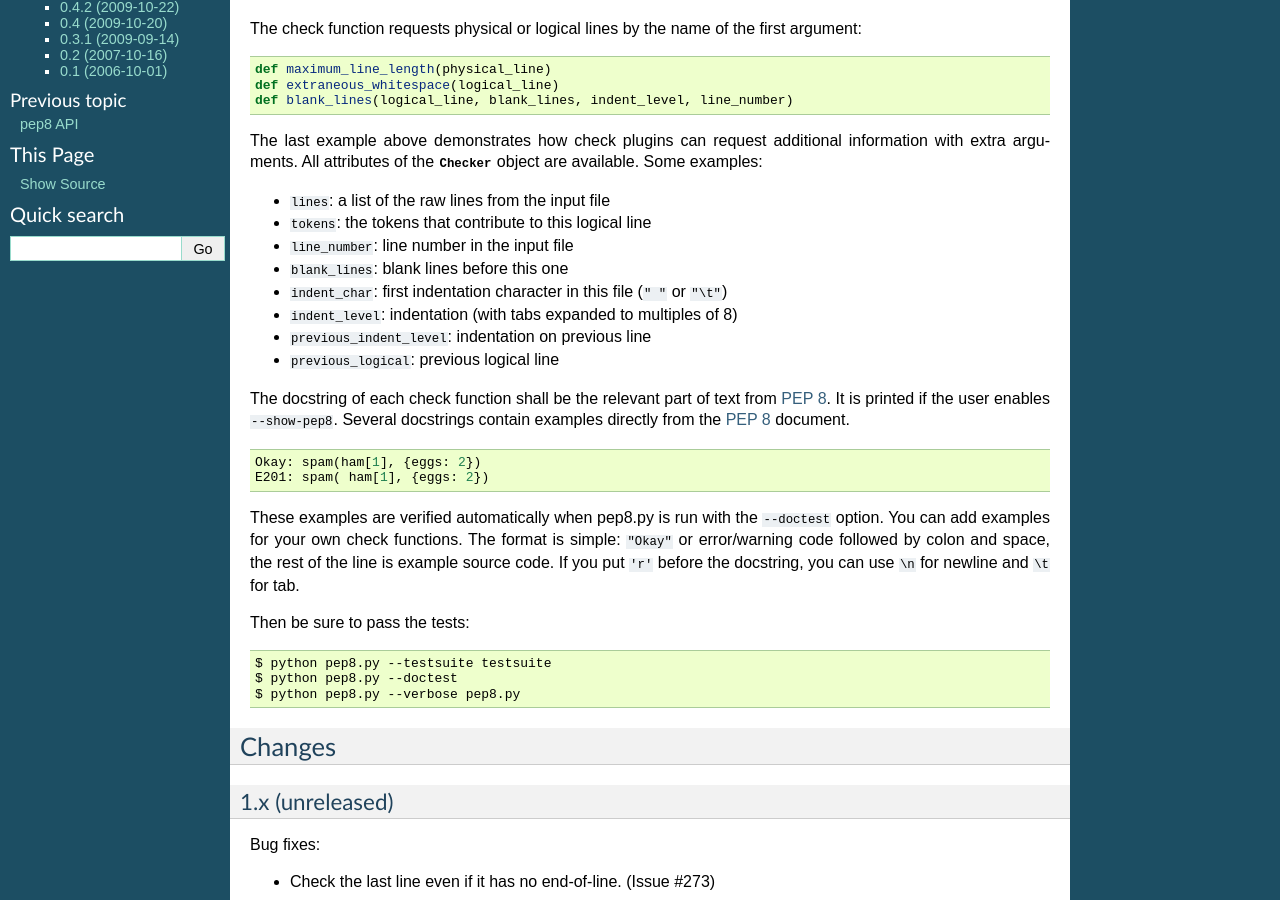
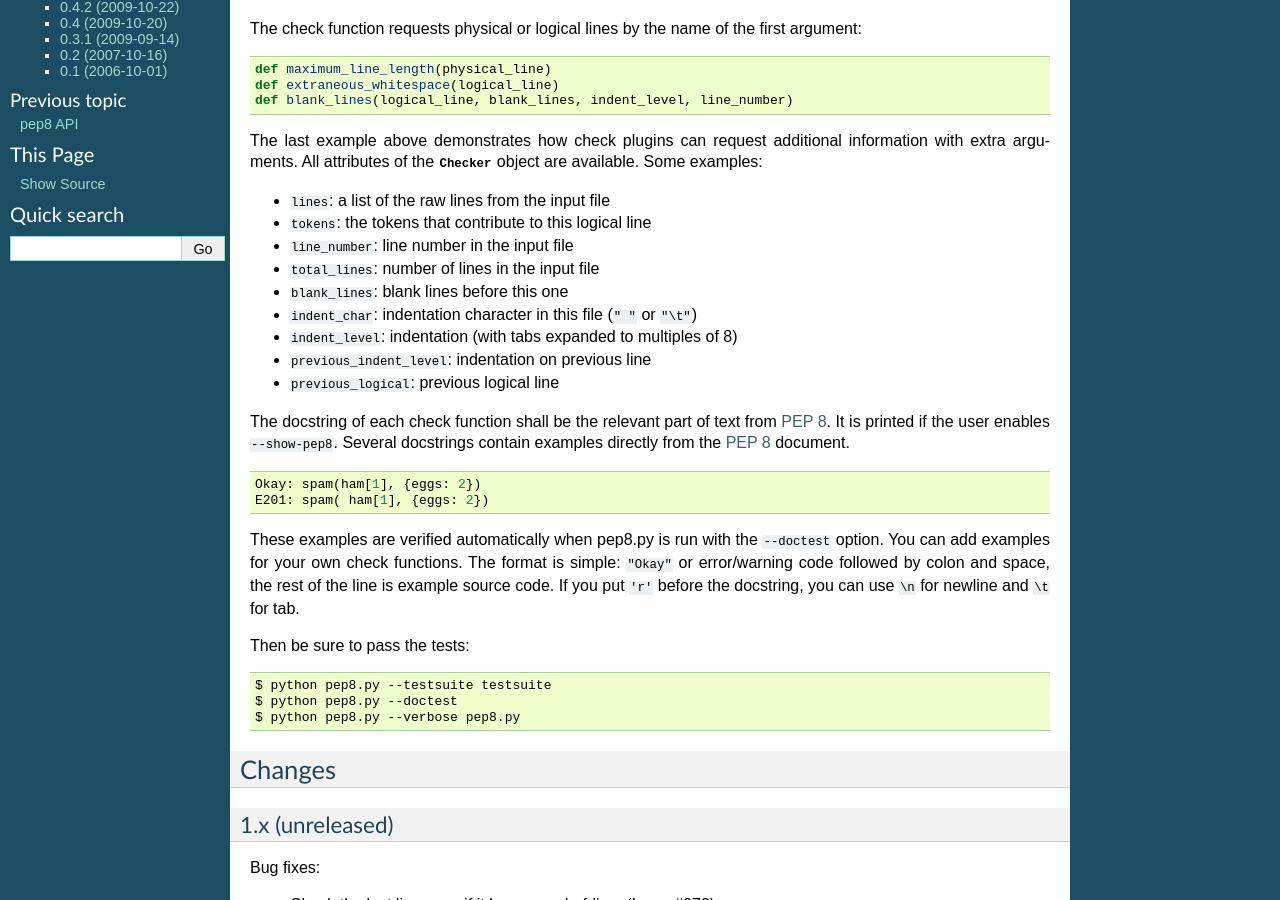
Before and after one commit to PyCQA/pycodestyle, a Sphinx documentation site: the page built from docs/developer.rst, in a window 1280 px wide and 900 px high, scrolled down 571 px. Built offline with Sphinx 7.4.7, drawn with Linux system fonts in a browser that asks for light colours.

Commit message:
Add total_lines to the developer documentation

```diff
--- a/docs/developer.rst
+++ b/docs/developer.rst
@@ -52,8 +52,9 @@ additional information with extra arguments.  All attributes of the
 * ``lines``: a list of the raw lines from the input file
 * ``tokens``: the tokens that contribute to this logical line
 * ``line_number``: line number in the input file
+* ``total_lines``: number of lines in the input file
 * ``blank_lines``: blank lines before this one
-* ``indent_char``: first indentation character in this file (``" "`` or ``"\t"``)
+* ``indent_char``: indentation character in this file (``" "`` or ``"\t"``)
 * ``indent_level``: indentation (with tabs expanded to multiples of 8)
 * ``previous_indent_level``: indentation on previous line
 * ``previous_logical``: previous logical line
```
